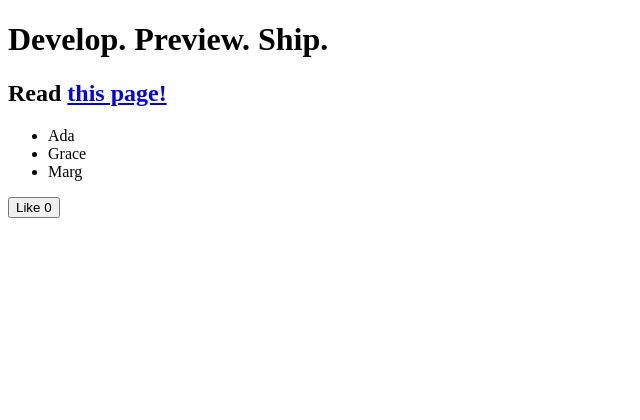
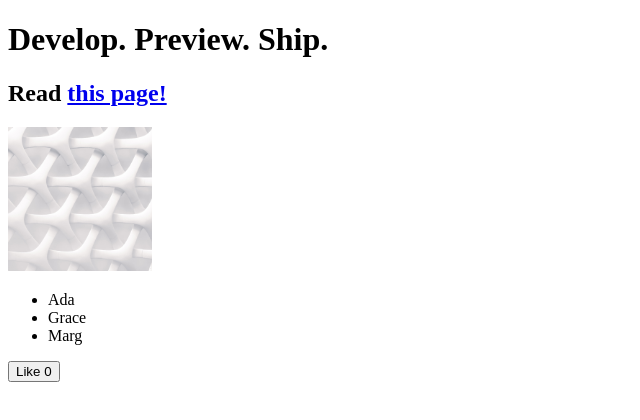
Before and after one commit to sansae/nextjs-blog, a Next.js app: page / in a window 1280 px wide. Shown: the top 420 px of the page, without its empty margins (0-640 px from the left). Built offline with nearby package versions, Linux system fonts and the light colour scheme.

Commit message:
added Image component and image asset

```diff
--- a/pages/index.js
+++ b/pages/index.js
@@ -1,6 +1,21 @@
 import { useState } from 'react';
 
+import Image from 'next/image';
+
 import Link from 'next/link';
+
+function ProfilePic() {
+  return (
+    <div>
+      <Image
+        src="/images/profile.jpg"
+        height={144}
+        width={144}
+        alt="profile pic"
+      />
+    </div>
+  )
+}
 
 function Header({ title }) {
   return <h1>{ title ? title : 'Default Title' }</h1>;
@@ -21,6 +36,8 @@ export default function HomePage() {
 
       <h2>Read <Link href="/posts/first-post">this page!</Link></h2>
 
+      <ProfilePic />
+
       <ul>
         {names.map((name) => (
           <li key={name}>{name}</li>
```
Also changed, not shown: public/images/profile.jpg (added).
